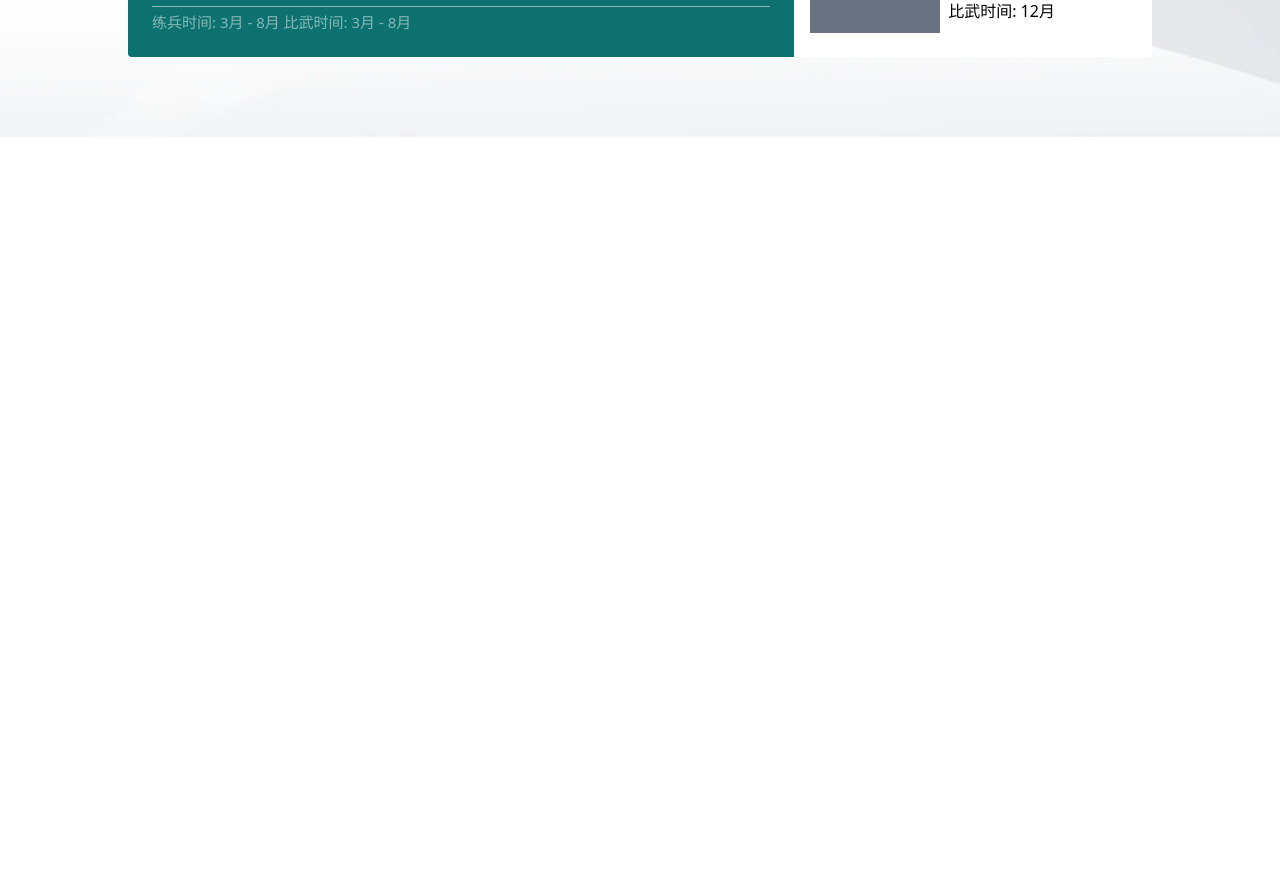
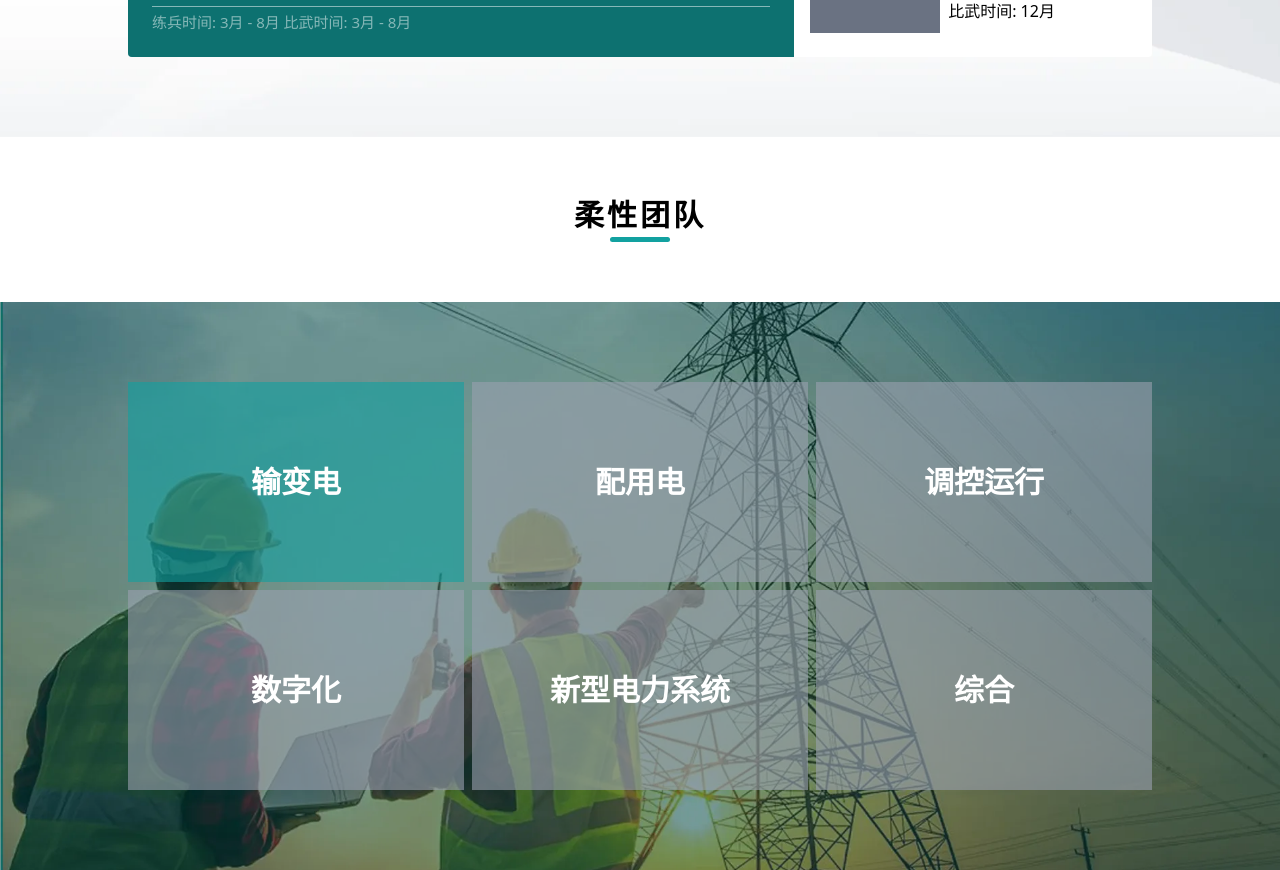
Before and after one commit to real-stanyan/sgcc, a React (Vite) app: page / in a window 1280 px wide. Shown: the part 1762-2632 px from the top of the page. Before the commit the page ends 1899 px from the top, so only its background shows below. Built offline with nearby package versions, Linux system fonts and the light colour scheme.

Commit message:
team done

```diff
--- a/components/home/Team.tsx
+++ b/components/home/Team.tsx
@@ -1,7 +1,101 @@
-import React from "react";
+import { useState } from "react";
 
 const Team = () => {
-  return <div>Team</div>;
+  const [team, setTeam] = useState("输变电");
+
+  return (
+    <div className="flex flex-col">
+      {/* 柔性团队 */}
+      <div className="flex flex-col justify-center items-center gap-1 my-[60px]">
+        <h1 className="text-3xl font-black tracking-widest">柔性团队</h1>
+        <div
+          className={`
+            w-[60px] h-[5px] bg-[#12a1a0] rounded-xl
+            `}
+        />
+      </div>
+      {/* 主体 */}
+      <div
+        className={`
+        bg-[url('/images/team_bg.webp')] bg-cover bg-no-repeat bg-center
+        w-full py-[80px]
+    `}
+      >
+        <div
+          className={`
+          grid grid-cols-3 gap-2 w-[80%] mx-auto
+          `}
+        >
+          <div
+            className={`
+            ${team === "输变电" ? "bg-[#12a1a0]/60" : "bg-gray-400/60"}
+            flex justify-center items-center text-white w-full h-[200px]
+            text-3xl font-bold cursor-pointer hover:bg-[#12a1a0]/30 duration-100
+            transition-colors ease-in-out
+            `}
+            onClick={() => setTeam("输变电")}
+          >
+            输变电
+          </div>
+          <div
+            className={`
+            ${team === "配用电" ? "bg-[#12a1a0]/60" : "bg-gray-400/60"}
+            flex justify-center items-center text-white w-full h-[200px]
+            text-3xl font-bold cursor-pointer hover:bg-[#12a1a0]/30 duration-100
+            transition-colors ease-in-out
+            `}
+            onClick={() => setTeam("配用电")}
+          >
+            配用电
+          </div>
+          <div
+            className={`
+            ${team === "调控运行" ? "bg-[#12a1a0]/60" : "bg-gray-400/60"}
+            flex justify-center items-center text-white w-full h-[200px]
+            text-3xl font-bold cursor-pointer hover:bg-[#12a1a0]/30 duration-100
+            transition-colors ease-in-out
+            `}
+            onClick={() => setTeam("调控运行")}
+          >
+            调控运行
+          </div>
+          <div
+            className={`
+            ${team === "数字化" ? "bg-[#12a1a0]/60" : "bg-gray-400/60"}
+            flex justify-center items-center text-white w-full h-[200px]
+            text-3xl font-bold cursor-pointer hover:bg-[#12a1a0]/30 duration-100
+            transition-colors ease-in-out
+            `}
+            onClick={() => setTeam("数字化")}
+          >
+            数字化
+          </div>
+          <div
+            className={`
+            ${team === "新型电力系统" ? "bg-[#12a1a0]/60" : "bg-gray-400/60"}
+            flex justify-center items-center text-white w-full h-[200px]
+            text-3xl font-bold cursor-pointer hover:bg-[#12a1a0]/30 duration-100
+            transition-colors ease-in-out
+            `}
+            onClick={() => setTeam("新型电力系统")}
+          >
+            新型电力系统
+          </div>
+          <div
+            className={`
+            ${team === "综合" ? "bg-[#12a1a0]/60" : "bg-gray-400/60"}
+            flex justify-center items-center text-white w-full h-[200px]
+            text-3xl font-bold cursor-pointer hover:bg-[#12a1a0]/30 duration-100
+            transition-colors ease-in-out
+            `}
+            onClick={() => setTeam("综合")}
+          >
+            综合
+          </div>
+        </div>
+      </div>
+    </div>
+  );
 };
 
 export default Team;
--- a/src/App.tsx
+++ b/src/App.tsx
@@ -1,5 +1,6 @@
 import Header from "../components/home/Header";
 import Biwulianbing from "../components/home/Biwulianbing";
+import Team from "../components/home/Team";
 // import Citys from "../components/home/Citys";
 
 function App() {
@@ -7,6 +8,7 @@ function App() {
     <div>
       <Header />
       <Biwulianbing />
+      <Team />
       {/* <Citys /> */}
     </div>
   );
```
Also changed, not shown: public/images/team_bg.webp (added).
